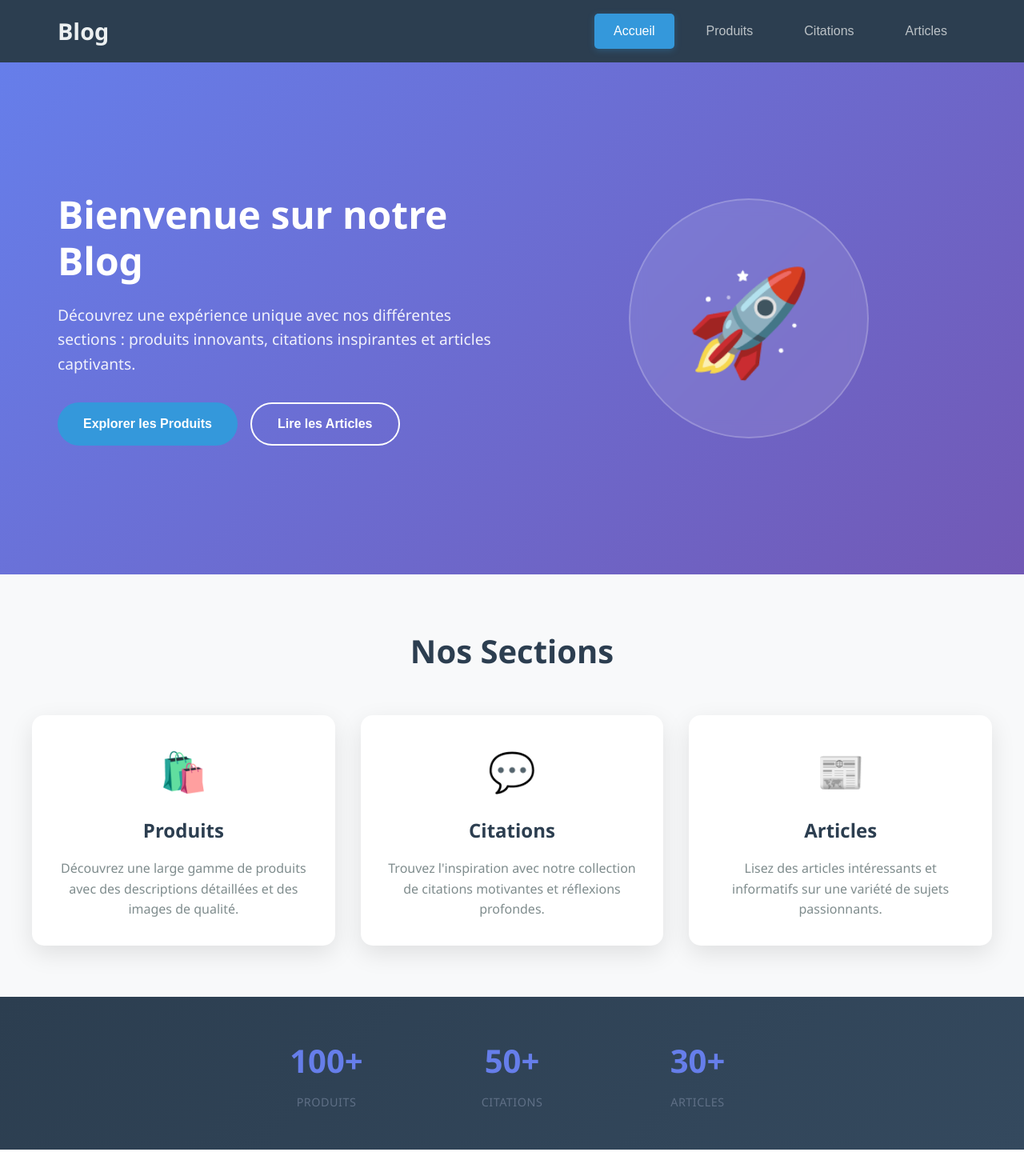
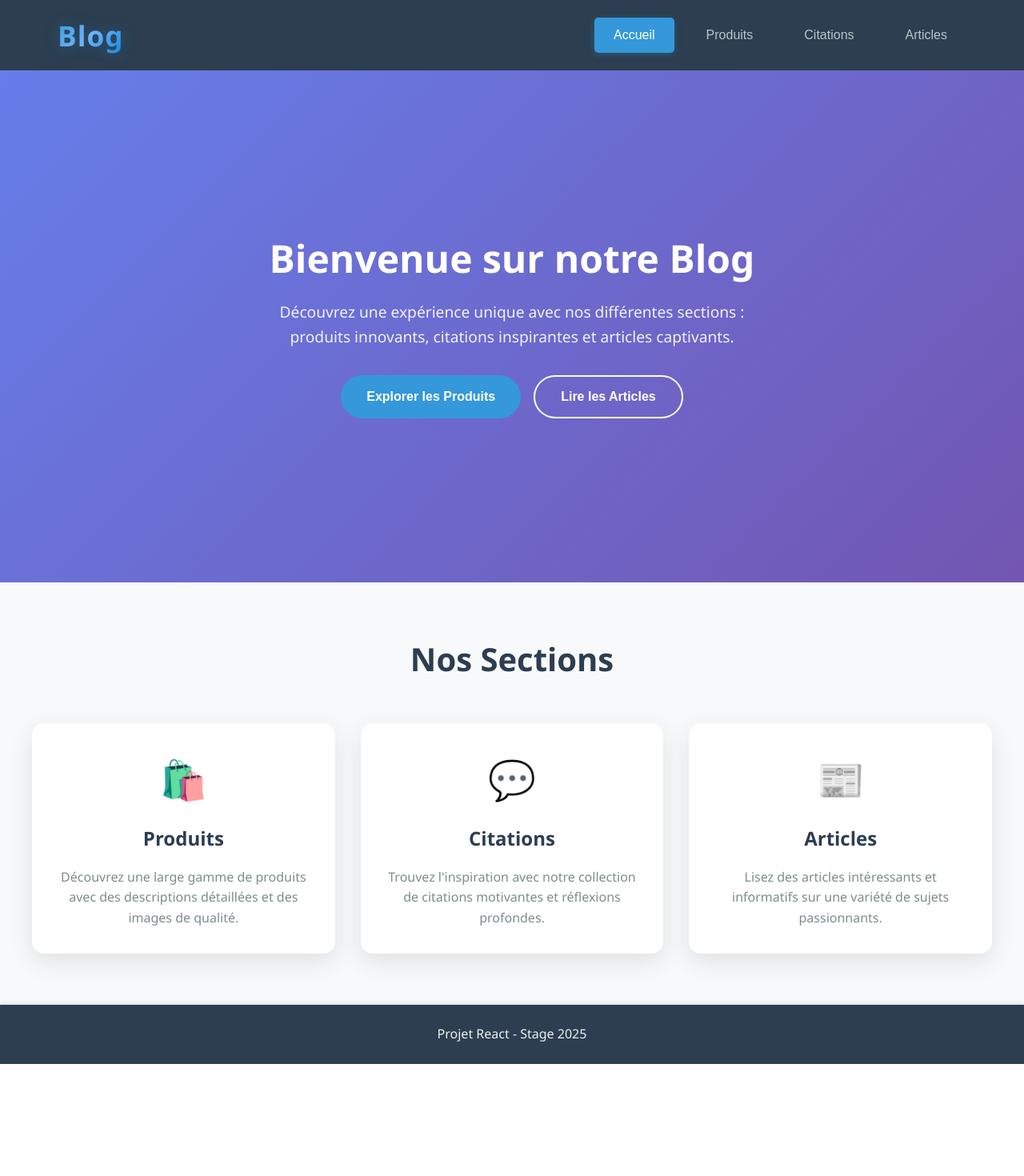
Before and after one commit to Tbyb/projet-collaboratif-react, a React (Create React App) app: page / in a window 1280 px wide. Shown: the top 1470 px of the page at 80% size. After the commit the page ends 1330 px from the top, so only its background shows below. Built offline with nearby package versions, Linux system fonts and the light colour scheme.

Commit message:
Ajustements

```diff
--- a/src/components/Accueil.js
+++ b/src/components/Accueil.js
@@ -14,11 +14,6 @@ const Accueil = ({ setActiveTab }) => {
           <div className="hero-buttons">
             <button className="btn-primary" onClick={() => setActiveTab && setActiveTab('produits')}>Explorer les Produits</button>
             <button className="btn-secondary" onClick={() => setActiveTab && setActiveTab('articles')}>Lire les Articles</button>
-          </div>
-        </div>
-        <div className="hero-image">
-          <div className="placeholder-image">
-            <span>🚀</span>
           </div>
         </div>
       </div>
@@ -45,23 +40,6 @@ const Accueil = ({ setActiveTab }) => {
           </div>
         </div>
       </div>
-
-      <div className="stats-section">
-        <div className="stats-grid">
-          <div className="stat-item">
-            <div className="stat-number">100+</div>
-            <div className="stat-label">Produits</div>
-          </div>
-          <div className="stat-item">
-            <div className="stat-number">50+</div>
-            <div className="stat-label">Citations</div>
-          </div>
-          <div className="stat-item">
-            <div className="stat-number">30+</div>
-            <div className="stat-label">Articles</div>
-          </div>
-        </div>
-      </div>
     </div>
   );
 };
--- a/src/styles/Accueil.css
+++ b/src/styles/Accueil.css
@@ -6,6 +6,7 @@
 .hero-section {
   display: flex;
   align-items: center;
+  justify-content: center;
   min-height: 80vh;
   padding: 2rem;
   max-width: 1200px;
@@ -16,6 +17,9 @@
 .hero-content {
   flex: 1;
   color: white;
+  text-align: center;
+  max-width: 800px;
+  margin: 0 auto;
 }
 
 .hero-title {
@@ -30,12 +34,17 @@
   line-height: 1.6;
   margin-bottom: 2rem;
   opacity: 0.9;
+  max-width: 600px;
+  margin-left: auto;
+  margin-right: auto;
+  margin-bottom: 2rem;
 }
 
 .hero-buttons {
   display: flex;
   gap: 1rem;
   flex-wrap: wrap;
+  justify-content: center;
 }
 
 .btn-primary, .btn-secondary {
--- a/src/styles/Navigation.css
+++ b/src/styles/Navigation.css
@@ -17,9 +17,16 @@
 
 .site-title {
   margin: 0;
-  font-size: 1.8rem;
-  font-weight: bold;
-  color: #ecf0f1;
+  font-size: 2.2rem;
+  font-weight: 800;
+  background: linear-gradient(135deg, #3498db, #74b9ff, #0984e3);
+  -webkit-background-clip: text;
+  -webkit-text-fill-color: transparent;
+  background-clip: text;
+  letter-spacing: 1px;
+  text-shadow: 0 0 20px rgba(52, 152, 219, 0.3);
+  font-family: 'Segoe UI', Tahoma, Geneva, Verdana, sans-serif;
+  position: relative;
 }
 
 .nav-tabs {
```
Also changed, not shown: 1 other file (tests, documents, lock files or other folders).
